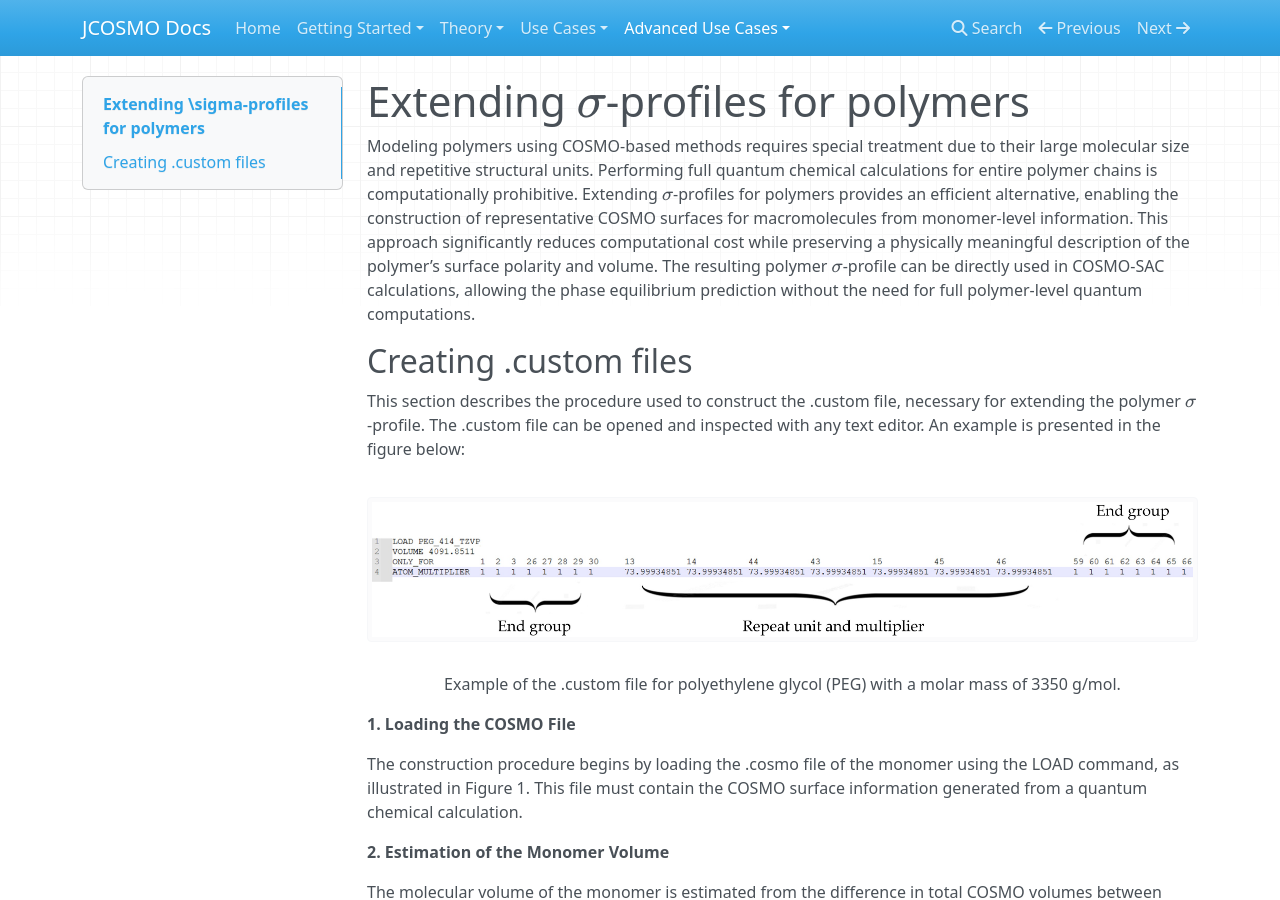
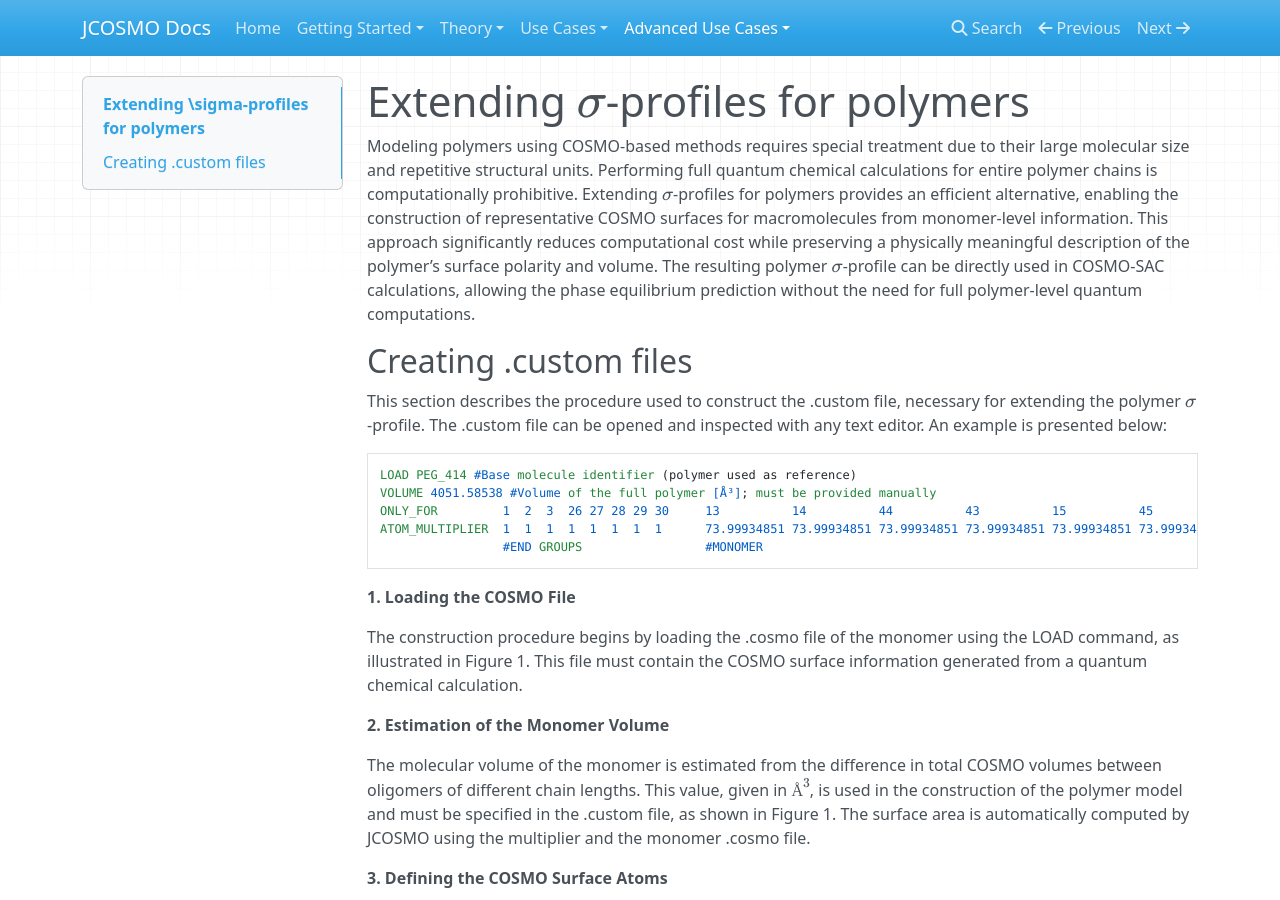
Before and after one commit to lvpp/jcosmo-docs, an MkDocs documentation site: the page built from docs/polymer.md, in a window 1280 px wide and 900 px high. Built offline with MkDocs 1.6.1, drawn with Linux system fonts in a browser that asks for light colours; nearby versions of some CDN libraries; formulas are drawn with MathJax 3.

Commit message:
Replace figures with code snippets

````diff
--- a/docs/polymer.md
+++ b/docs/polymer.md
@@ -2,13 +2,14 @@
 Modeling polymers using COSMO-based methods requires special treatment due to their large molecular size and repetitive structural units. Performing full quantum chemical calculations for entire polymer chains is computationally prohibitive. Extending \(\sigma\)-profiles for polymers provides an efficient alternative, enabling the construction of representative COSMO surfaces for macromolecules from monomer-level information. This approach significantly reduces computational cost while preserving a physically meaningful description of the polymer’s surface polarity and volume. The resulting polymer \(\sigma\)-profile can be directly used in COSMO-SAC calculations, allowing the phase equilibrium prediction without the need for full polymer-level quantum computations.
 
 ## Creating .custom files
-This section describes the procedure used to construct the .custom file, necessary for extending the polymer \(\sigma\)-profile. The .custom file can be opened and inspected with any text editor. An example is presented in the figure below:
-
-<figure style="text-align: center;">
-  <img src="../img/jcosmo-polymer-custom-file.jpg" alt="Custom File Example" width="1000">
-  <figcaption>Example of the .custom file for polyethylene glycol (PEG) with a molar mass of 3350 g/mol.</figcaption>
-</figure>
-
+This section describes the procedure used to construct the .custom file, necessary for extending the polymer \(\sigma\)-profile. The .custom file can be opened and inspected with any text editor. An example is presented below:
+```
+LOAD PEG_414 #Base molecule identifier (polymer used as reference)
+VOLUME 4051.58538 #Volume of the full polymer [Å³]; must be provided manually
+ONLY_FOR         1  2  3  26 27 28 29 30     13          14          44          43          15          45          46             59 60 61 62 63 64 65 66 #Selected atoms of the base molecule
+ATOM_MULTIPLIER  1  1  1  1  1  1  1  1      73.99934851 73.99934851 73.99934851 73.99934851 73.99934851 73.99934851 73.99934851    1  1  1  1  1  1  1  1
+                 #END GROUPS                 #MONOMER                                                                               #END GROUPS
+```
 **1. Loading the COSMO File**
 
 The construction procedure begins by loading the .cosmo file of the monomer using the LOAD command, as illustrated in Figure 1. This file must contain the COSMO surface information generated from a quantum chemical calculation.
````
Also changed, not shown: docs/vle.md (+40 -3 lines), docs/img/jcosmo-polymer-custom-file.jpg (deleted), docs/img/jcosmo-vle-exp-example.png (deleted).
